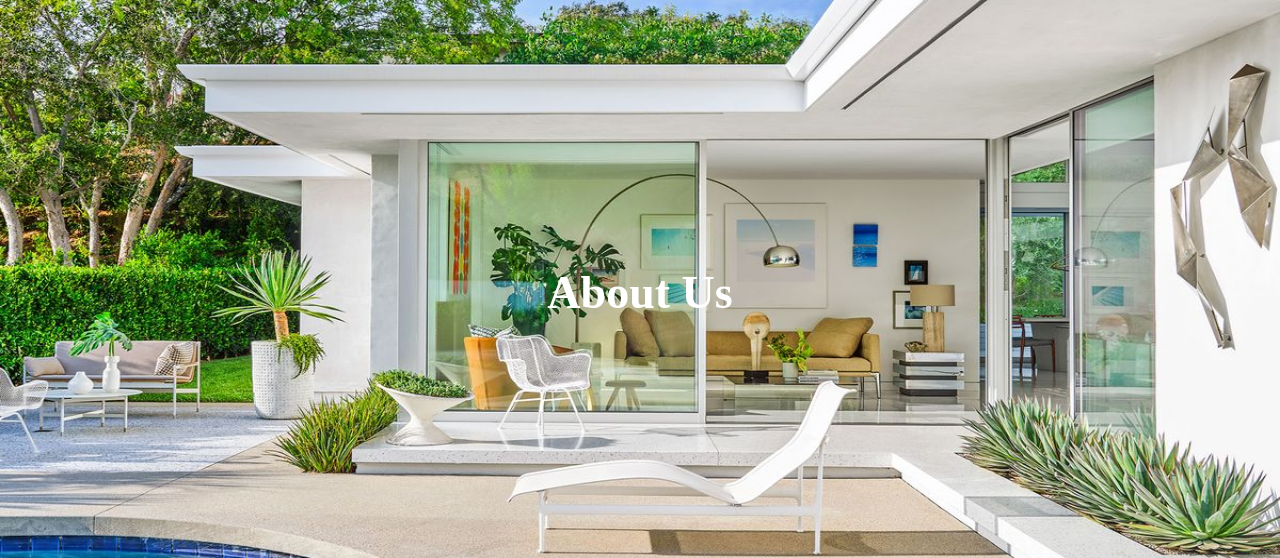
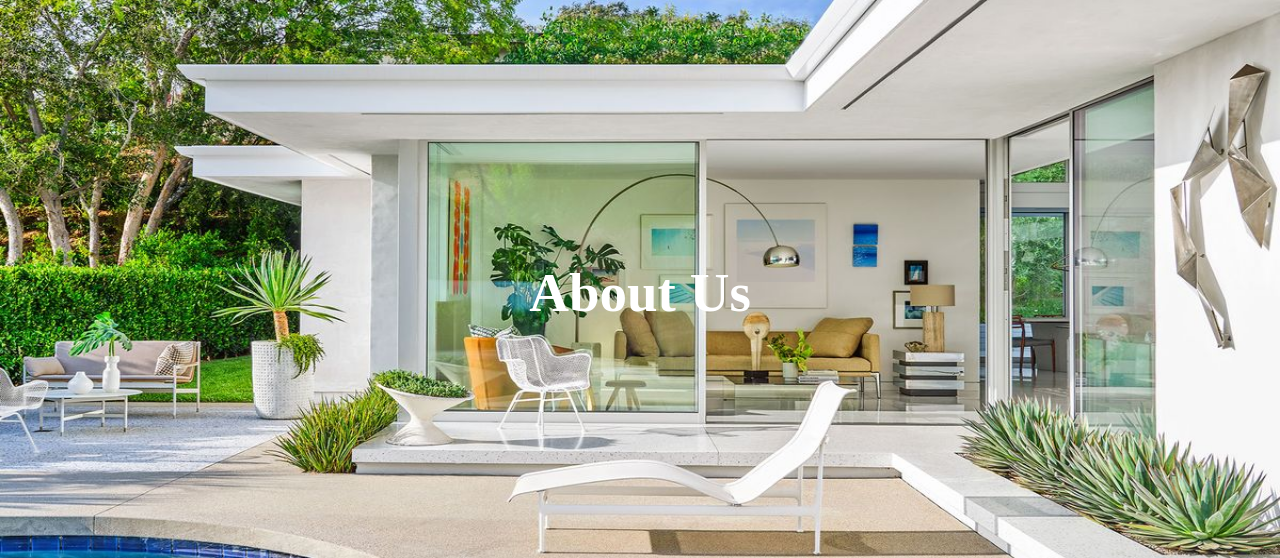
Before and after one commit to AliDreshaj12/Real-Estate, a PHP site: the page made by About Us.html in a window 1280 px wide; the page is wider, and only the part inside the window is pictured. Shown: the part 251-809 px from the top of that part. Run offline with PHP 8.4, Linux system fonts and the light colour scheme.

Commit message:
Update h1 from About us

```diff
--- a/About Us.css
+++ b/About Us.css
@@ -114,7 +114,7 @@
     display: flex;
    justify-content: center;
    margin-top: 28%;
-    font-size: 46px;
+    font-size: 55px;
    color:#ffffff;
 
 }
```
